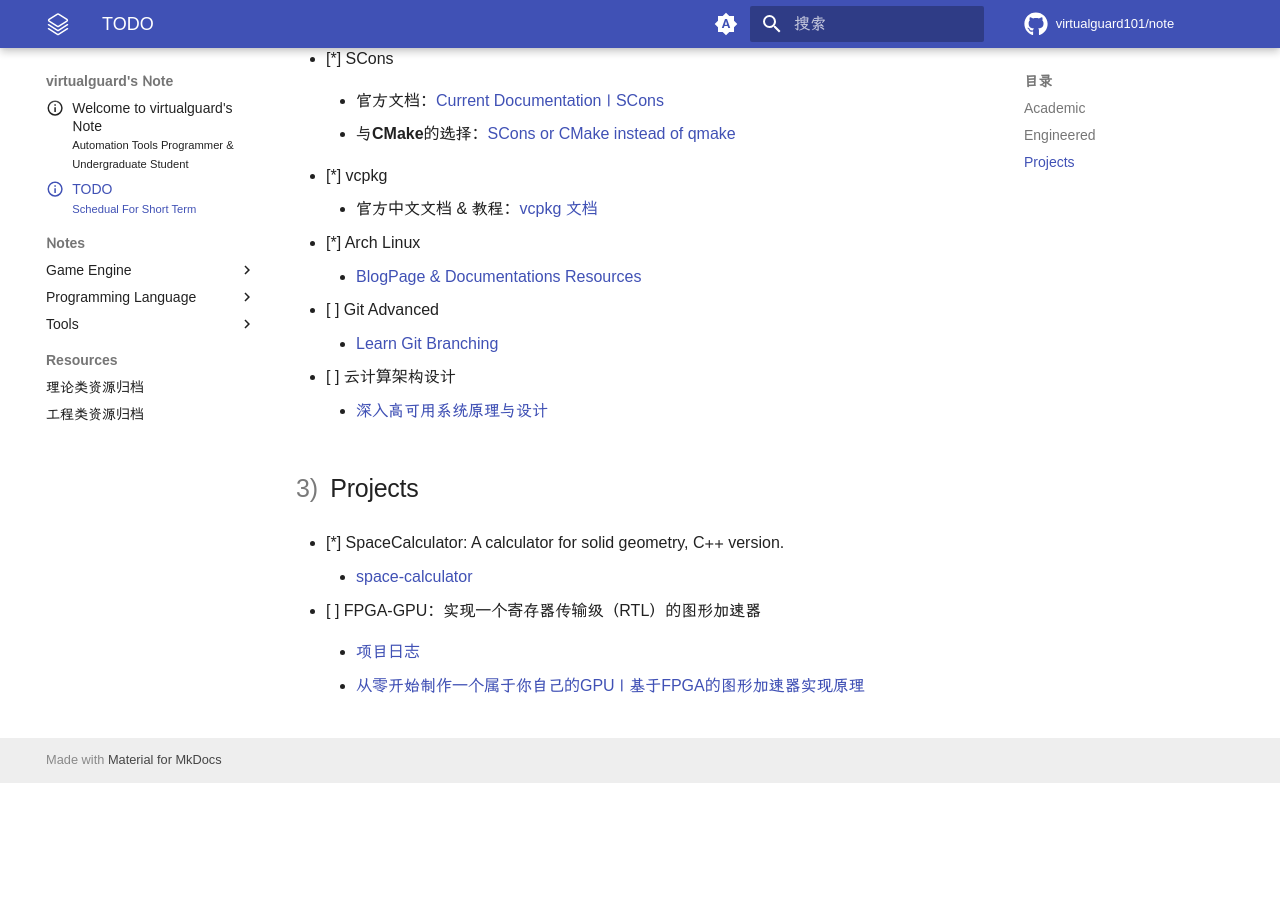
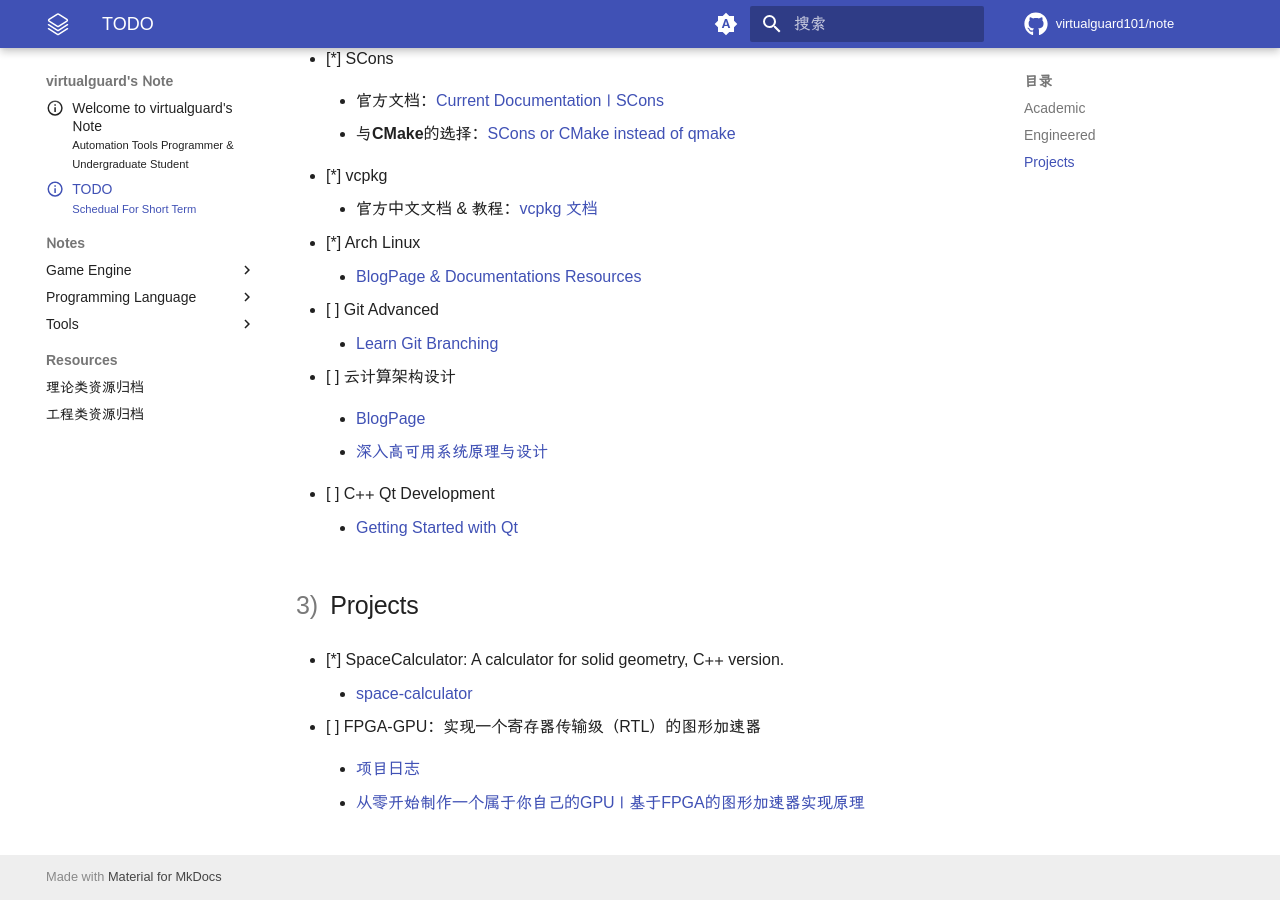
Before and after one commit to virtualguard101/note, an MkDocs documentation site: the page built from docs/TODO.md, in a window 1280 px wide and 900 px high, scrolled down 626 px. Built offline with MkDocs 1.6.1 and Material for MkDocs 9.7.7, drawn with Linux system fonts in a browser that asks for light colours; some web fonts are replaced; comment, search, counter and statistics services are not loaded; before the commit the page ends 1409 px from its top, so only the background shows below that.

Commit message:
update TODO

```diff
--- a/docs/TODO.md
+++ b/docs/TODO.md
@@ -40,7 +40,12 @@ subtitle: Schedual For Short Term
     - [Learn Git Branching](https://learngitbranching.js.org/?locale=zh_CN)
 
 - [ ] 云计算架构设计
+    - [BlogPage](https://blog.virtualguard101.xyz/2025/05/19/container-tech/)
+
     - [深入高可用系统原理与设计](https://www.thebyte.com.cn/)
+
+- [ ] C++ Qt Development
+    - [Getting Started with Qt](https://doc.qt.io/qt-6.8/gettingstarted.html)
 
 
 ## Projects
```
